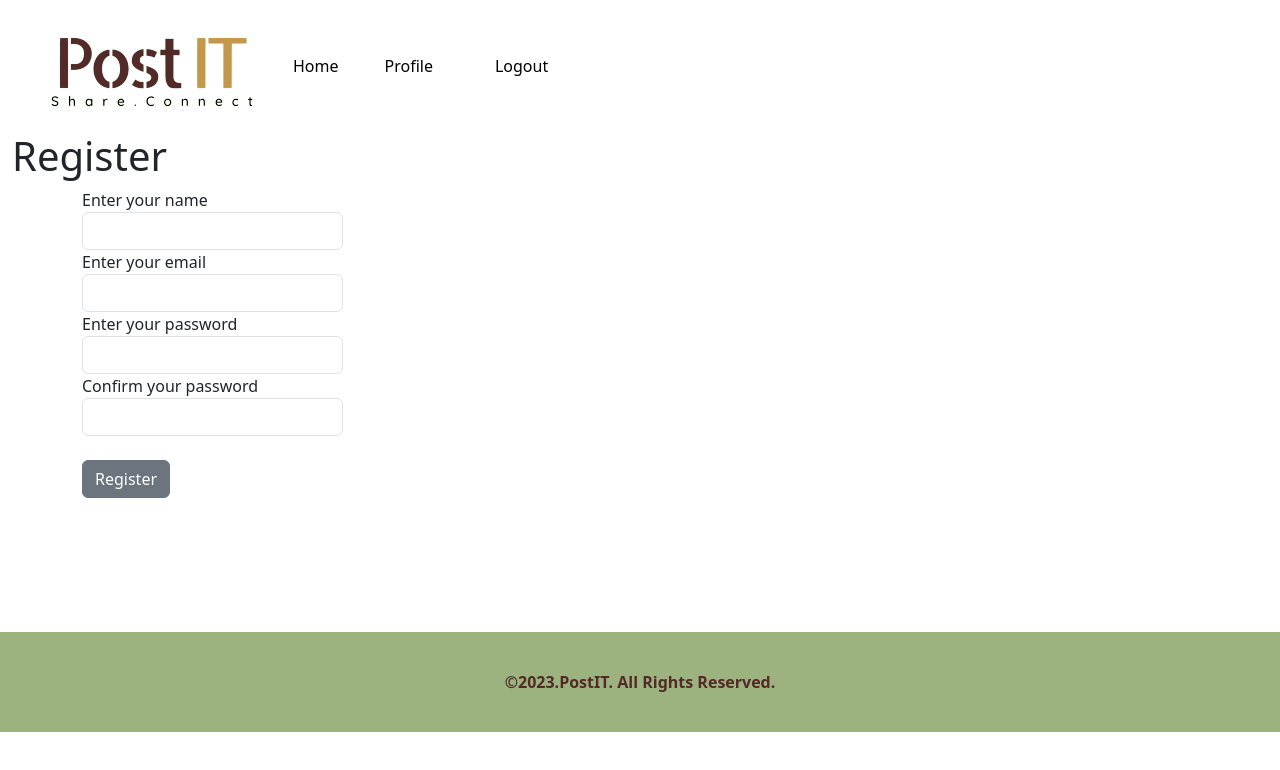
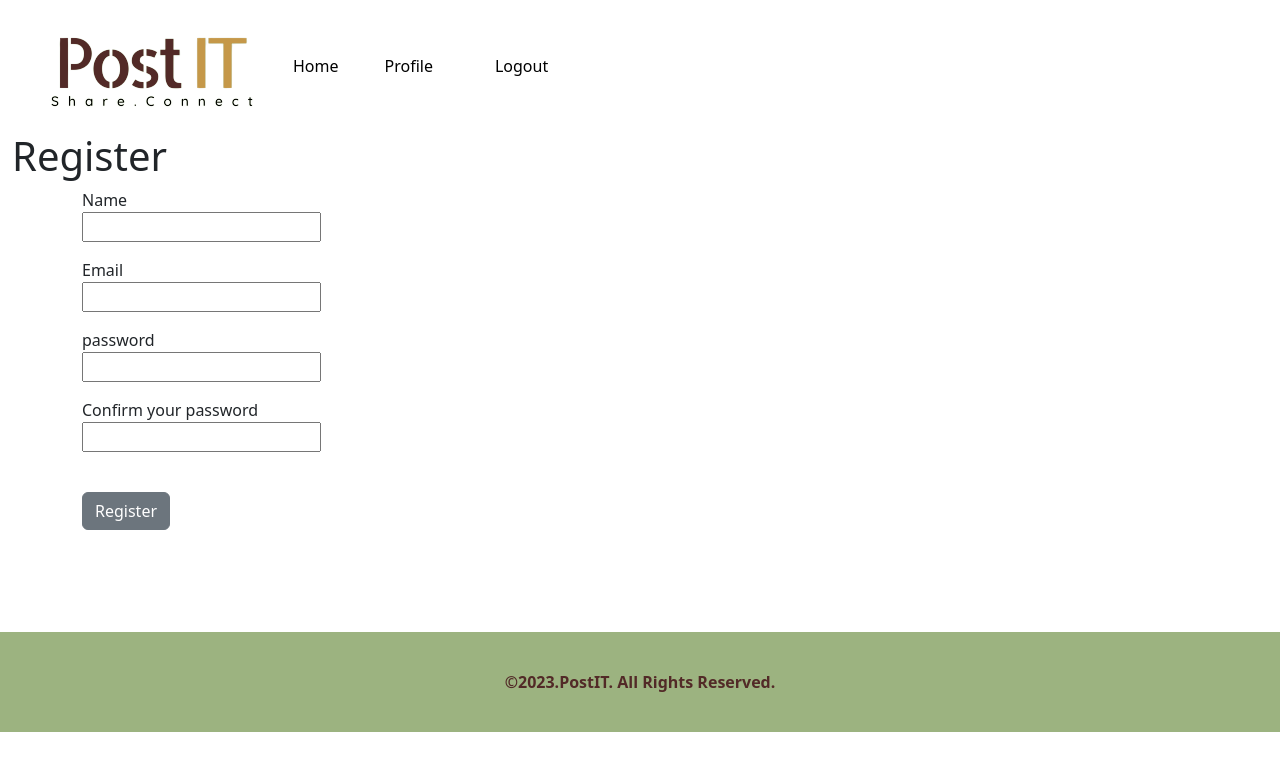
Before and after one commit to MATHAL1233/post, a React (Create React App) app in the folder client/: page /register in a window 1280 px wide. Shown: the top 770 px of the page. Built offline with nearby package versions, Linux system fonts and the light colour scheme.

Commit message:
front-end

```diff
--- a/client/package.json
+++ b/client/package.json
@@ -3,12 +3,14 @@
   "version": "0.1.0",
   "private": true,
   "dependencies": {
+    "@hookform/resolvers": "^4.1.2",
     "@testing-library/jest-dom": "^5.17.0",
     "@testing-library/react": "^13.4.0",
     "@testing-library/user-event": "^13.5.0",
     "bootstrap": "^5.3.3",
     "react": "^18.2.0",
     "react-dom": "^18.2.0",
+    "react-hook-form": "^7.54.2",
     "react-icons": "^4.12.0",
     "react-redux": "^9.0.4",
     "react-router": "^6.14.2",
@@ -16,7 +18,8 @@
     "react-scripts": "5.0.1",
     "reactstrap": "^9.2.3",
     "web-vitals": "^2.1.4",
-    "yub": "^0.11.1"
+    "yub": "^0.11.1",
+    "yup": "^1.6.1"
   },
   "scripts": {
     "start": "react-scripts start",
--- a/client/src/Components/Login.js
+++ b/client/src/Components/Login.js
@@ -1,20 +1,31 @@
 import logo from "../Images/logo-t.png";
 import { Button,Form,Container, Row, Col, Input } from "reactstrap"; //import the Reactstrap
 import { Link } from "react-router-dom";
+import { useForm } from "react-hook-form";
+import { yupResolver } from "@hookform/resolvers/yup";
+import { userSchemaValidation } from "../Validations/UserValidations";
 const Login = () => {
+  const {register, handleSubmit,
+  formState: {errors}}=useForm({resolver:yupResolver(userSchemaValidation),});
+  const onSubmit = (data) => {
+  console.log("Form Data", data);
+  }
   return (
 
     <div>
 
       <Container>
       <img src={logo}/>
-      <Form>
+      <Form className="div=form" onSubmit={handleSubmit(onSubmit)}>
 
         <Row>
 
           <Col md={3}>
             Username <br></br>
-            <Input type="text"></Input>
+            <Input type="text"
+            name="name"
+            {...register("username")}></Input>
+            <p className="error">{errors.username?.message}</p>
 
           </Col>
 
@@ -24,7 +35,9 @@ const Login = () => {
 
           <Col md={3}>
               Password<br></br>
-              <Input type="number"></Input>
+              <input type="number" name="password"
+               {...register("password")}></input>
+         <p className="error">{errors.password?.message}</p>
 
           </Col>
 
--- a/client/src/Components/Register.js
+++ b/client/src/Components/Register.js
@@ -1,26 +1,36 @@
 import { Button, Col, Input, Row,Container,Form } from "reactstrap";
+import { userSchemaValidation } from "../Validations/UserValidations";
+//import * as yup from "yup";
+import { useForm } from "react-hook-form";
+import { yupResolver } from "@hookform/resolvers/yup";
 
 const Register = () => {
+  const{
+    register,
+    handleSubmit,
+    formState:{errors},
+    }=useForm({resolver:yupResolver(userSchemaValidation),});
+    // Handle form submission
+    const onSubmit = (data) => {
+     console.log("Form Data", data); // You can handle the form submission here
+
+    }
   return (
     <div>
    <h1>Register</h1>
     <Container>
 
-    <Form>
-
-      <Row>
-
-        <Col md={3}>
-
-        </Col>
-
-      </Row>
+    <Form className="div=form" onSubmit={handleSubmit(onSubmit)}>
 
 <Row>
 
         <Col md={3}>
-        Enter your name <br></br>
-        <Input type="text"></Input>
+        Name <br></br>
+        <input type="text"
+        name="name"
+
+         {...register("name")}></input>
+         <p className="error">{errors.name?.message}</p>
 
         </Col>
 
@@ -29,8 +39,10 @@ const Register = () => {
       <Row>
 
         <Col md={3}>
-         Enter your email <br></br>
-         <Input type="text"></Input>
+         Email <br></br>
+         <input type="text" name="email"
+         {...register("email")}></input>
+         <p className="error">{errors.email?.message}</p>
 
    </Col>
 
@@ -39,15 +51,19 @@ const Register = () => {
       <Row>
 
         <Col md={3}>
-         Enter your password <br></br>
-         <Input type="number"></Input>
+         password <br></br>
+         <input type="number" name="password"
+         {...register("password")}></input>
+         <p className="error">{errors.password?.message}</p>
         </Col>
 
       </Row>
        <Row>
         <Col md={3}>
           Confirm your password <br></br>
-          <Input type="number"></Input>
+          <input type="number" name="confirmPassword"
+          {...register("confirmPassword")}></input>
+          <p className="error">{errors.confirmPassword?.message}</p>
         </Col>
        </Row>
        <Row>
--- a/client/src/Validations/UserValidations.js
+++ b/client/src/Validations/UserValidations.js
@@ -1,18 +1,17 @@
 import * as yup from "yup";
-export const userSchemaValidation = yup.object().shape({});
 
 export const userSchemaValidation = yup.object().shape({
     name: yup
-    .string()
-    .required("Name is required"),
+    .string().required("Name is required"),
     email: yup
-      .string().email("Not valid email format")
+      .string()
+      .email("Not valid email format")
       .required("Email is required"),
-    password:yup
-    .string().min(4).max(20)
-    .required("Password is required"),
+    password:yup.string().min(4).max(20).required("Password is required"),
     confirmPassword: yup
       .string()
       .oneOf([yup.ref("password"), null], "Passwords Don't Match")
       .required(),
+      username: yup
+      .string() .required("username is required"),
   });
```
Also changed, not shown: 1 other file (tests, documents, lock files or other folders).
